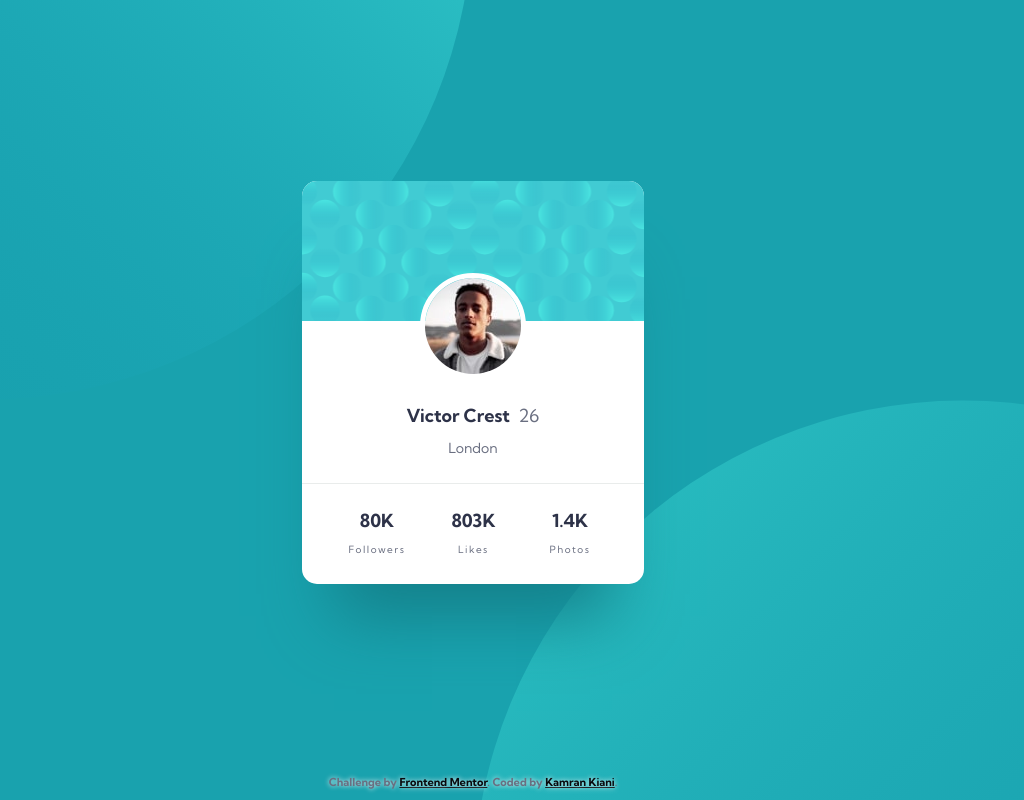
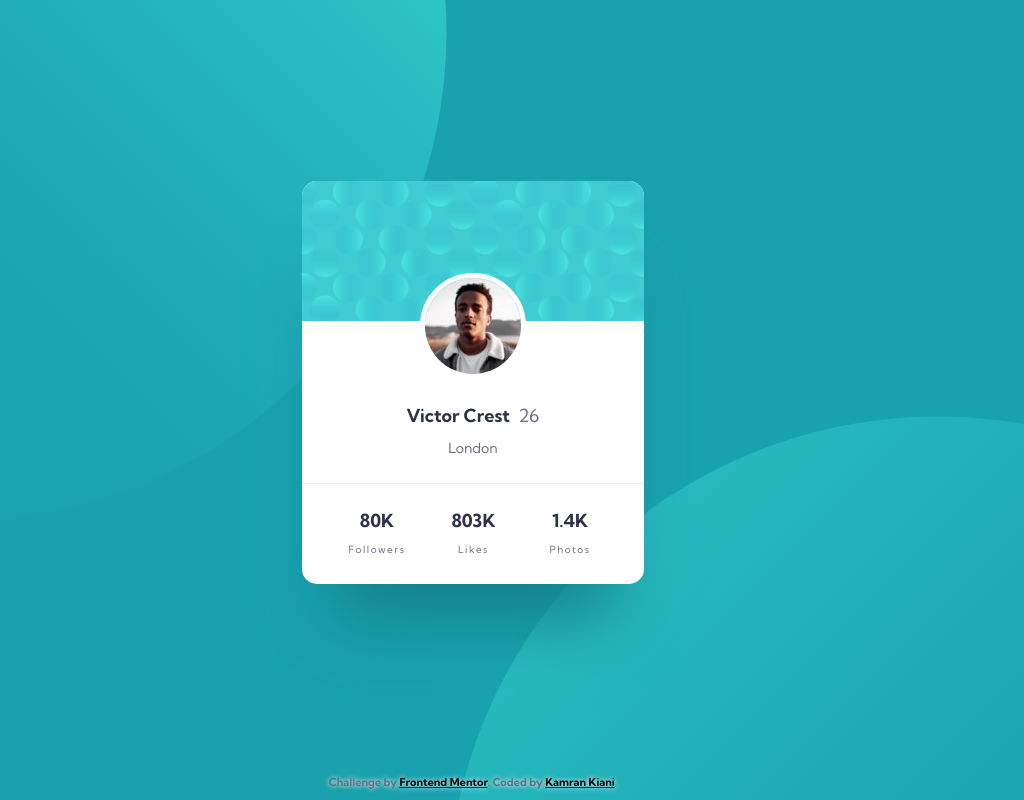
Before and after one commit to kaamiik/fm-Profile-Card-Component, a plain HTML site: page index.html in a window 1280 px wide. Shown: the whole page, without its empty margins (167-1191 px from the left). Drawn offline with Linux system fonts and the light colour scheme.

Commit message:
Update style.css

```diff
--- a/css/style.css
+++ b/css/style.css
@@ -58,6 +58,11 @@ body {
   font-size: calc(18 / 16 * 1rem);
   min-height: 100%;
   text-align: center;
+  background-color: var(--dark-cyan);
+  background-image: url("../images/bg-pattern-top.svg"),
+    url("../images/bg-pattern-bottom.svg");
+  background-repeat: no-repeat, no-repeat;
+  background-position: right 52vw bottom 35vh, left 48vw top 52vh;
 }
 
 .wrapper {
@@ -69,11 +74,11 @@ body {
   position: relative;
   overflow: hidden;
   z-index: -1;
-  background: var(--dark-cyan);
+
   color: var(--dark-grayish-blue);
 }
 
-.wrapper::before,
+/* .wrapper::before,
 .wrapper::after {
   position: absolute;
   content: "";
@@ -94,7 +99,7 @@ body {
   top: 100%;
   left: 100%;
   background: url("../images/bg-pattern-bottom.svg") no-repeat top left;
-}
+} */
 
 main {
   display: flex;
```
